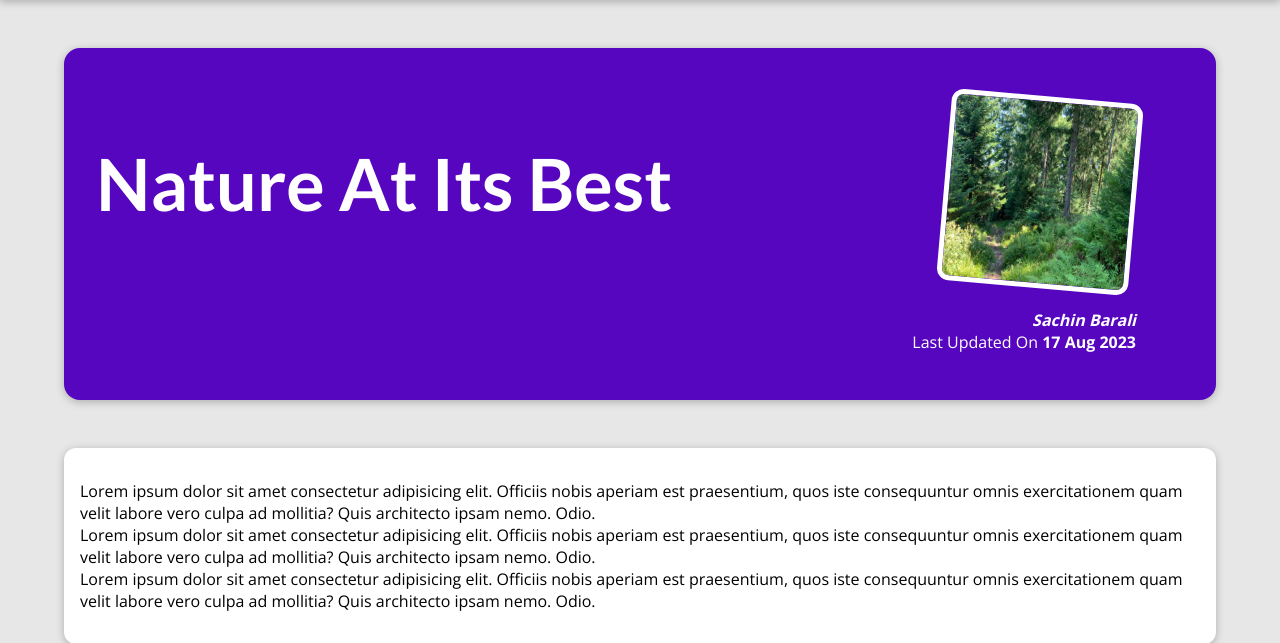
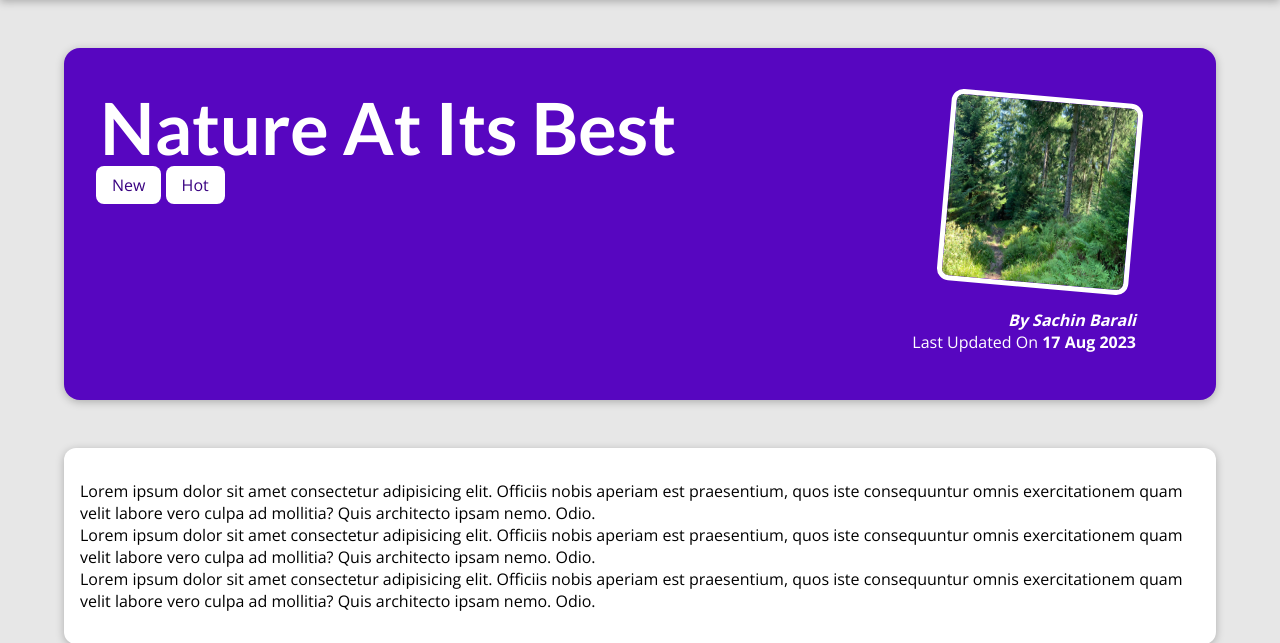
Before and after one commit to baralisachin10/django-Blog-website, a Django app: a page that uses blog/templates/blog/post-detail.html in a window 1280 px wide. Shown: the part 80-723 px from the top of the page. Run offline with Django 4.2, Linux system fonts and the light colour scheme; data comes from the database, SQL or seed files in the repository.

Commit message:
issues fixed for models

```diff
--- a/blog/static/blog/post-details.css
+++ b/blog/static/blog/post-details.css
@@ -22,6 +22,7 @@ body {
 #summary h2 {
     color: white;
     font-size: 4.5rem;
+    margin: 0.25rem;
 }
 
 #summary article {
@@ -47,6 +48,11 @@ body {
     font-weight: bold;
 }
 
+#summary a{
+    color: white;
+    text-decoration: none;
+}
+
 #summary time {
     font-weight: bold;
 }
@@ -60,3 +66,10 @@ main {
     border-radius: 12px;
     box-shadow: 0 2px 8px rgba(0, 0, 0, 0.25);
 }
+
+.tag {
+    background-color:white;
+    color: #390281;
+    padding: 0.5rem 1rem ;
+    border-radius: 8px;
+}
--- a/blog/templates/blog/post-detail.html
+++ b/blog/templates/blog/post-detail.html
@@ -14,9 +14,14 @@
 
 <section id="summary">
     <h2>{{ post.title }}</h2>
+    <div>
+        {% for tag in post_tags %}
+           <span class="tag">{{ tag.caption }}</span>
+        {% endfor %}
+    </div>
     <article>
         <img src="{% static 'blog/images/'|add:post.image_name %}" alt="Post Title">
-        <address>{{ post.author }}</address>
+        <address>By <a href="mailto:{{post.author.email_address}}">{{ post.author }}</a></address>
         <div>
             Last Updated On <time>{{ post.date|date:"d M Y" }}</time>
         </div>
--- a/blog/views.py
+++ b/blog/views.py
@@ -27,4 +27,11 @@ def posts(request):
 
 def single_post(request, slug):
     identified_post = get_object_or_404(Post, slug=slug)
-    return render(request, "blog/post-detail.html", {"post": identified_post})
+    return render(
+        request,
+        "blog/post-detail.html",
+        {
+            "post": identified_post,
+            "post_tags": identified_post.tags.all(),
+        },
+    )
```
